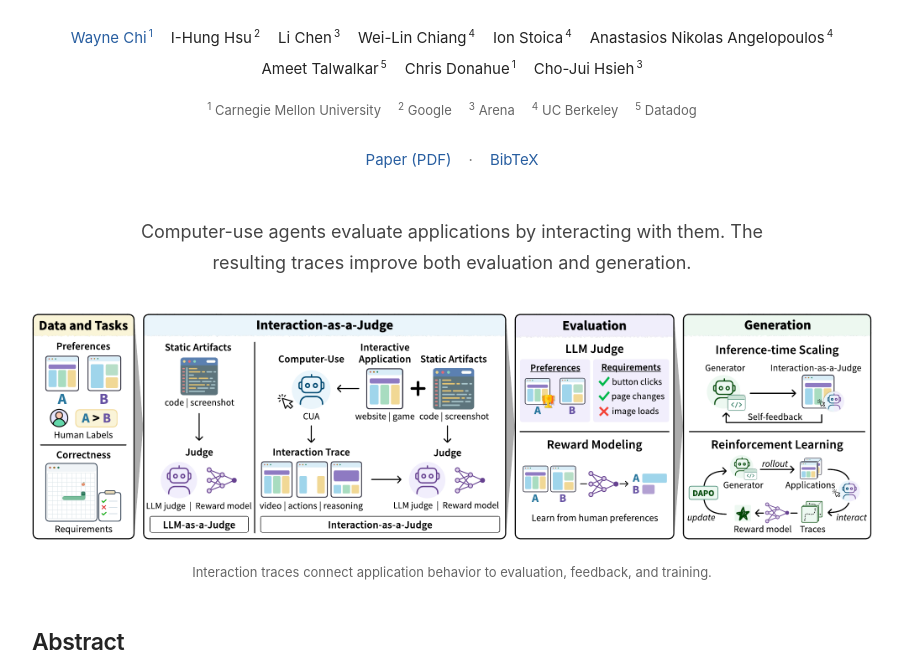
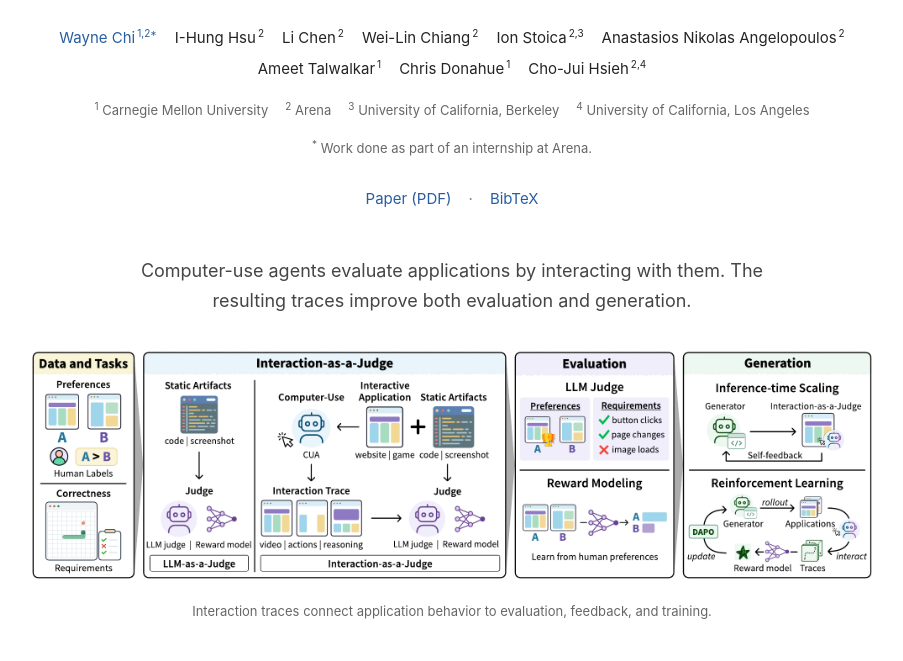
Before and after one commit to interaction-judge/interaction-judge.github.io, a website: page index.html in a window 1280 px wide. Shown: the part 132-793 px from the top of the page, without its empty margins (188-1091 px from the left). Drawn offline with Linux system fonts and the light colour scheme.

Commit message:
Match author affiliations to the current paper

```diff
--- a/index.html
+++ b/index.html
@@ -34,22 +34,24 @@
       <header class="paper-header">
         <h1>Interaction-as-a-Judge</h1>
         <p class="authors">
-          <a href="https://waynechi.com/">Wayne Chi<sup>1</sup></a>
+          <a href="https://waynechi.com/">Wayne Chi<sup>1,2*</sup></a>
           <span>I-Hung Hsu<sup>2</sup></span>
-          <span>Li Chen<sup>3</sup></span>
-          <span>Wei-Lin Chiang<sup>4</sup></span>
-          <span>Ion Stoica<sup>4</sup></span>
-          <span>Anastasios Nikolas Angelopoulos<sup>4</sup></span>
-          <span>Ameet Talwalkar<sup>5</sup></span>
+          <span>Li Chen<sup>2</sup></span>
+          <span>Wei-Lin Chiang<sup>2</sup></span>
+          <span>Ion Stoica<sup>2,3</sup></span>
+          <span>Anastasios Nikolas Angelopoulos<sup>2</sup></span>
+          <span>Ameet Talwalkar<sup>1</sup></span>
           <span>Chris Donahue<sup>1</sup></span>
-          <span>Cho-Jui Hsieh<sup>3</sup></span>
+          <span>Cho-Jui Hsieh<sup>2,4</sup></span>
         </p>
         <p class="affiliations">
           <span><sup>1</sup> Carnegie Mellon University</span>
-          <span><sup>2</sup> Google</span>
-          <span><sup>3</sup> Arena</span>
-          <span><sup>4</sup> UC Berkeley</span>
-          <span><sup>5</sup> Datadog</span>
+          <span><sup>2</sup> Arena</span>
+          <span><sup>3</sup> University of California, Berkeley</span>
+          <span><sup>4</sup> University of California, Los Angeles</span>
+        </p>
+        <p class="note">
+          <sup>*</sup> Work done as part of an internship at Arena.
         </p>
         <nav class="paper-links" aria-label="Paper resources">
           <a href="assets/interaction-as-a-judge.pdf">Paper (PDF)</a>
```
Also changed, not shown: SOURCES.md (+10 -1 lines), README.md, assets/social-preview.png, 1 other file.
